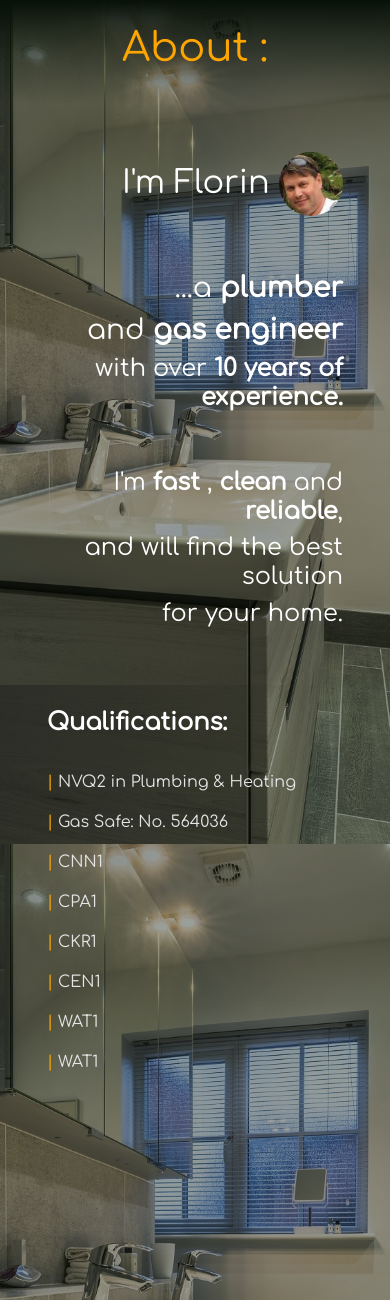
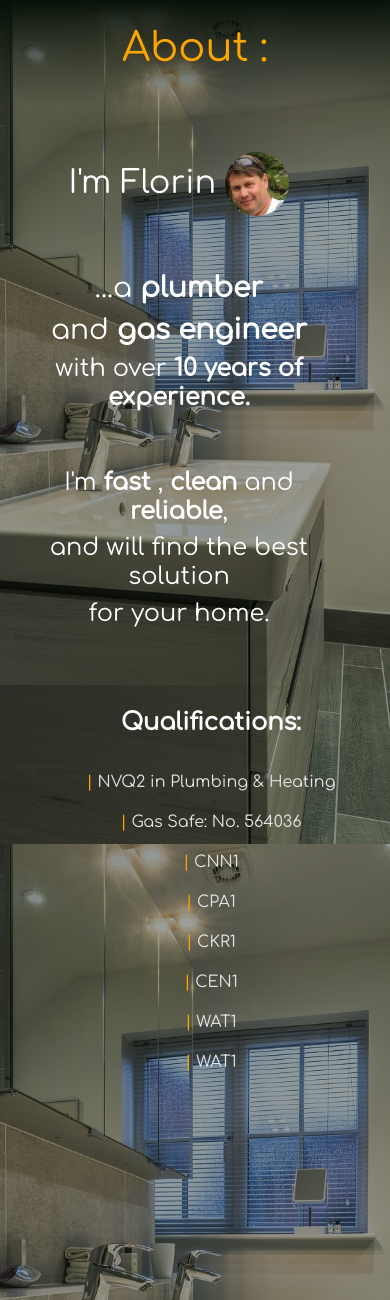
Before and after one commit to VLaD0S/WebPlumbing, a Django app: page / in a window 390 px wide. Shown: the part 720-2020 px from the top of the page. Run offline with Django 3.2, Linux system fonts and the light colour scheme; data comes from the database, SQL or seed files in the repository; parts of the project's set-up code (start-up, migrations or seed data) failed here and were passed over; some libraries are stand-ins or nearby versions.

Commit message:
changed the alignment in the about section based on device width

```diff
--- a/plumbing/templates/_about.html
+++ b/plumbing/templates/_about.html
@@ -1,10 +1,11 @@
 
 {% load staticfiles %}
+
 
 <div class="row">
 
     <div class="col col-md-6 col-sm-6">
-        <div class="text-right" style="font-size: 1em; background-color: rgba(7, 17, 8, 0.0); padding-right:2em">
+        <div class="about" style="font-size: 1em; background-color: rgba(7, 17, 8, 0.0); padding-right:2em">
             <br>
             <h2 style="color:white;">I'm Florin <img class="slideanim" style="border-radius: 50%; height:2em;" src="{% static "images/florin.jpg" %}"></h2>
             <br>
@@ -31,7 +32,7 @@
     </div>
 
     <div class="col col-md-6 col-sm-6" style=" background: linear-gradient(125deg, rgb(10,10,10,0.3), rgb(10,10,10,0.0), rgb(10,10,10,0.0))">
-        <div id="demo" style="padding-left:2em">
+        <div class="qualifications" style="padding-left:2em">
             <br>
             <h4 class=" slide" style="color:white; font-weight: bold">Qualifications:</h4>
             <br>
--- a/plumbing/templates/home.html
+++ b/plumbing/templates/home.html
@@ -48,13 +48,31 @@
         padding-bottom:1em;
   }
 
+  .about {
+     text-align: right;
+  }
+
+  .qualifications {
+        text-align: left;
+  }
+
   @media screen and ( max-width: 850px ) {
         .scroller {
             width 80%;
             padding-left: 0px;
             padding-right:0px;
         }
+
+        .about {
+            text-align: center;
+        }
+
+        .qualifications {
+            text-align: center;
+        }
+
   }
+
 
 </style>
 
--- a/plumbing/templates/qualifications.html
+++ b/plumbing/templates/qualifications.html
@@ -4,7 +4,7 @@
 <div class="row">
 
     <div class="col col-md-6 col-sm-6">
-        <div class="text-right" style="font-size: 1em; background-color: rgba(7, 17, 8, 0.0); padding-right:2em">
+        <div class="description" style="text-align: left; font-size: 1em; background-color: rgba(7, 17, 8, 0.0); padding-right:2em">
             <br>
             <h2 class="slideanim" style="color:white;">I'm Florin <img class="slideanim" style="border-radius: 50%; height:2em;" src="{% static "images/florin.jpg" %}"></h2>
             <br>
```
